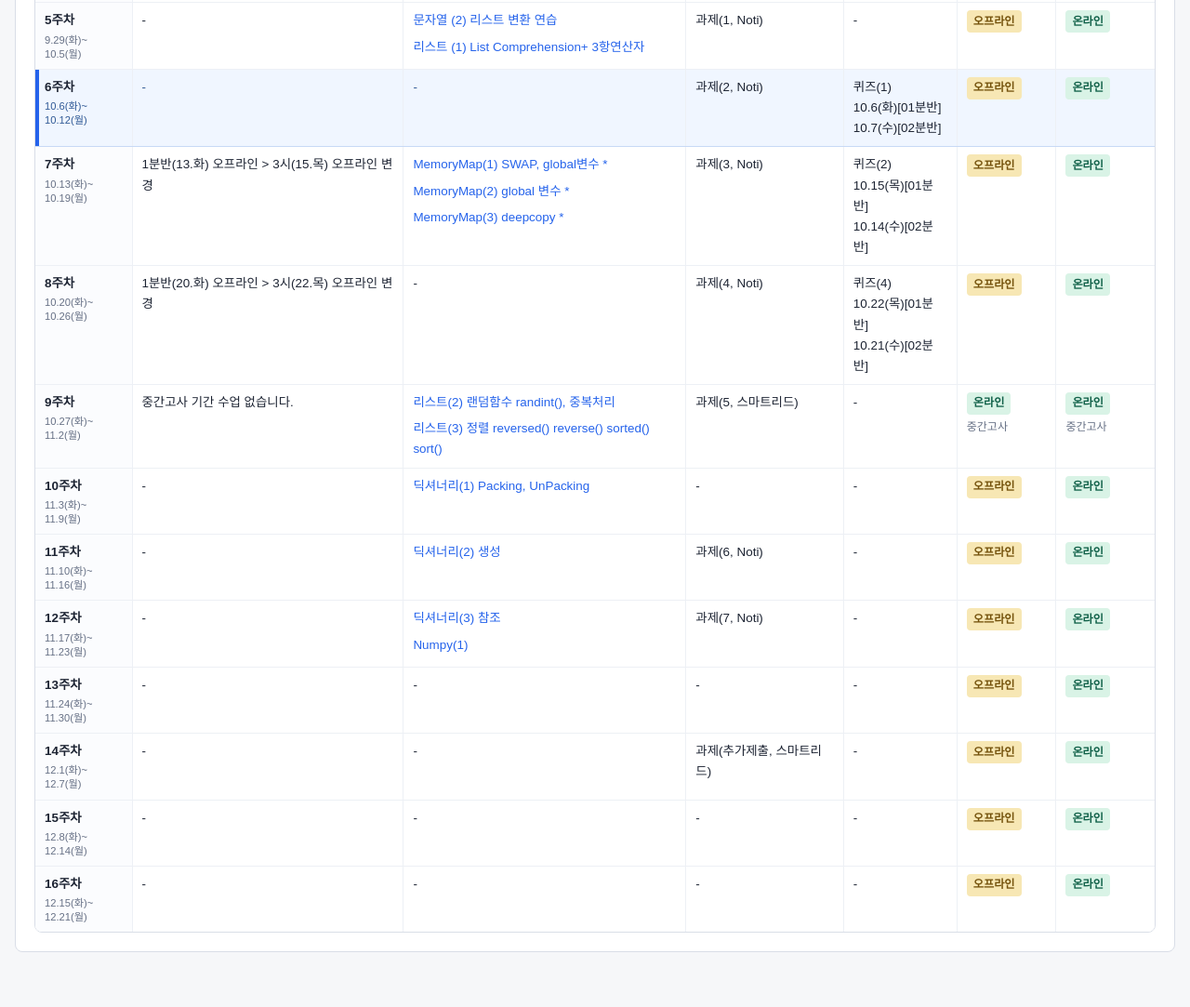
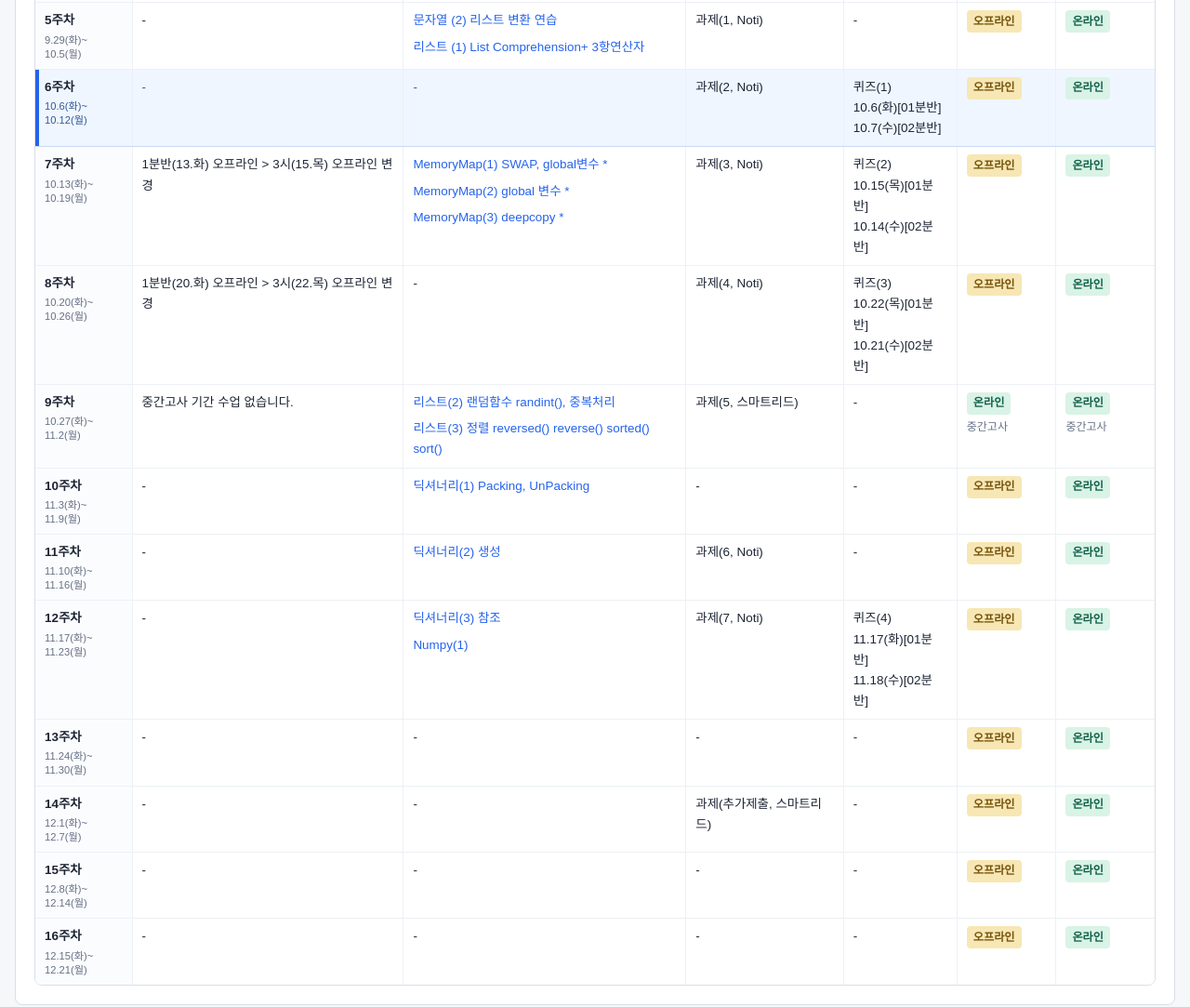
Before and after one commit to ksoldier0419/vibecoding-lab-site, a website: page 2026-2-python_adv/index.html in a window 1280 px wide. Shown: the part 1472-2555 px from the top of the page at 93% size. Drawn offline with Linux system fonts and the light colour scheme.

Commit message:
Correct Python week 8 quiz and add week 12 quiz

```diff
--- a/2026-2-python_adv/index.html
+++ b/2026-2-python_adv/index.html
@@ -123,7 +123,7 @@
               <td>1분반(20.화) 오프라인 &gt; 3시(22.목) 오프라인 변경</td>
               <td><span class="empty">-</span></td>
               <td>과제(4, Noti)</td>
-              <td>퀴즈(4)<br>10.22(목)[01분반]<br>10.21(수)[02분반]</td>
+              <td>퀴즈(3)<br>10.22(목)[01분반]<br>10.21(수)[02분반]</td>
               <td><span class="status-badge offline">오프라인</span></td>
               <td><span class="status-badge online">온라인</span></td>
             </tr>
@@ -159,7 +159,7 @@
               <td><span class="empty">-</span></td>
               <td><ul class="cell-list"><li><a href="https://app.notion.com/p/3-51a1a2f1b3cb426a91b782013ac9202b?pvs=21">딕셔너리(3) 참조</a></li><li><a href="https://app.notion.com/p/Numpy-1-b6bdb95ecd384122905f4895da8d1f1d?pvs=21">Numpy(1)</a></li></ul></td>
               <td>과제(7, Noti)</td>
-              <td><span class="empty">-</span></td>
+              <td>퀴즈(4)<br>11.17(화)[01분반]<br>11.18(수)[02분반]</td>
               <td><span class="status-badge offline">오프라인</span></td>
               <td><span class="status-badge online">온라인</span></td>
             </tr>
```
